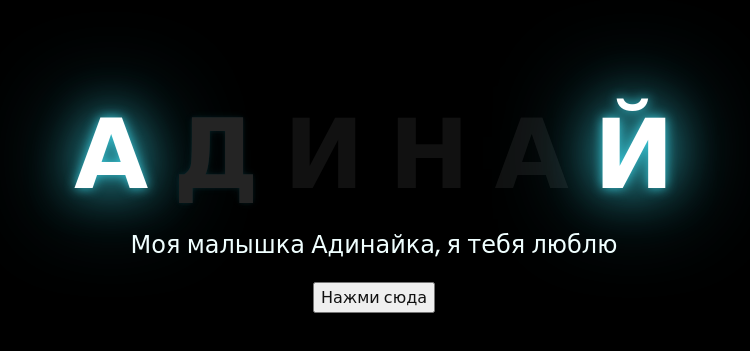
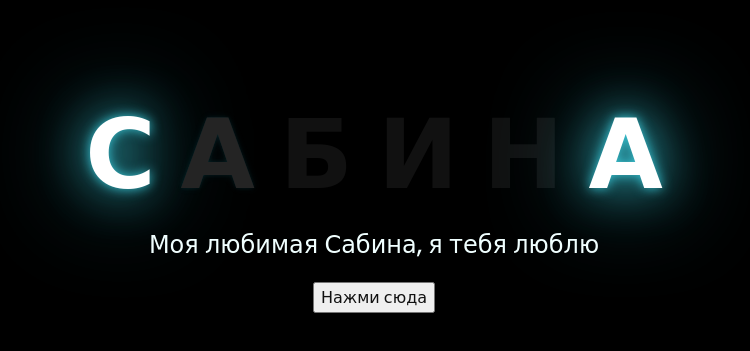
Before and after one commit to halzey-ilc/Destiny, a website built with Parcel: page index.html in a window 1280 px wide. Shown: the part 211-562 px from the top of the page, without its empty margins (274-1024 px from the left). Built offline with nearby package versions, Linux system fonts and the light colour scheme.

Commit message:
Sabina pr

```diff
--- a/index.html
+++ b/index.html
@@ -11,15 +11,15 @@
 <body>
     <div class="greetings">
     <!-- silahkan menambah kata sesuai keinginan dengan <span>text...</span -->
+        <span>С</span>
         <span>А</span>
-        <span>Д</span>
+        <span>Б</span>
         <span>И</span>
         <span>Н</span>
         <span>А</span>
-        <span>Й</span>
     </div>
     <div class="description">
-        <span>Моя малышка Адинайка, я тебя люблю </span>
+        <span>Моя любимая Сабина, я тебя люблю </span>
     </div>
     <div class="button">
         <button>
```
